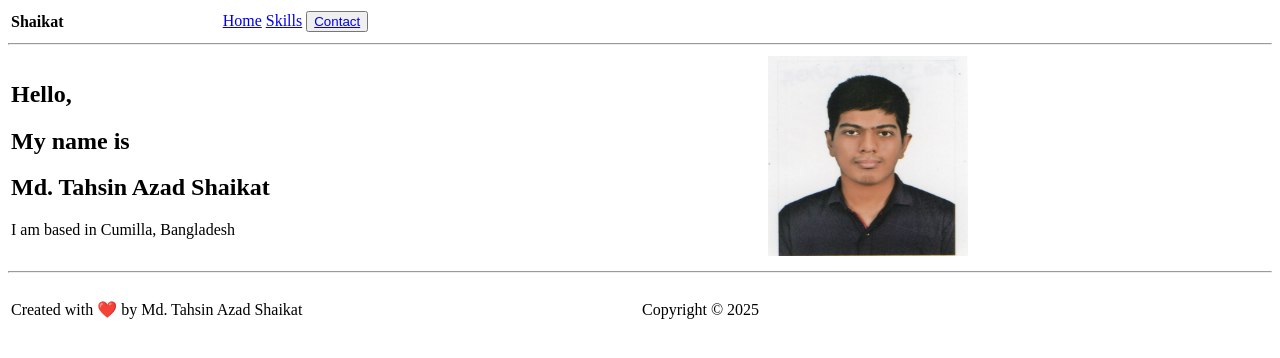
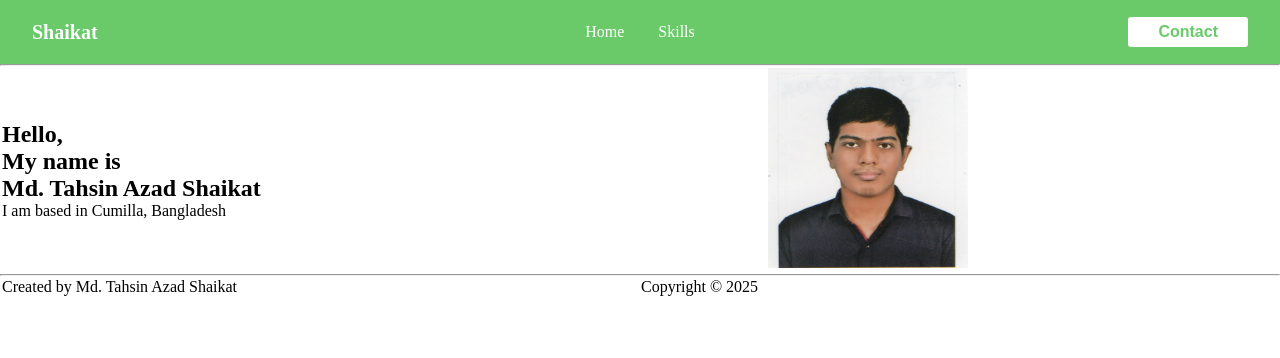
Before and after one commit to shaikat020/personal-website, a plain HTML site: page index.html in a window 1280 px wide. Drawn offline with Linux system fonts and the light colour scheme.

Commit message:
Refractor: code changes

```diff
--- a/index.html
+++ b/index.html
@@ -3,6 +3,7 @@
 <head>
     <meta charset="UTF-8">
     <meta name="viewport" content="width=device-width, initial-scale=1.0">
+    <link rel="stylesheet" href="css/styles.css">
     <title>Home - My Website</title>
 </head>
 <body>
@@ -11,15 +12,19 @@
         <nav>
             <table width="100%">
             <tr>
-                <td width="10%">
+                <td width="20%">
                     <section>
                         <span><Strong>Shaikat</Strong></span>
                     </section>
                 </td>
-                <td width="50%">
+                <td width="60%" class="center">
                     <section>
                         <a href="index.html">Home</a>
                         <a href="skills.html">Skills</a>
+                    </section>
+                </td>
+                <td width="20%" class="right">
+                    <section>
                         <button><a href="contact.html">Contact</a></button>
                     </section>
                 </td>
@@ -52,7 +57,7 @@
         <tr>
             <td width="50%">
                 <section>
-                    <p>Created with ❤️ by Md. Tahsin Azad Shaikat</p>
+                    <p>Created by Md. Tahsin Azad Shaikat</p>
                 </section>
             </td>
             <td width="50%">
```
Also changed, not shown: contact.html (+7 -2 lines), skills.html (+7 -3 lines).
